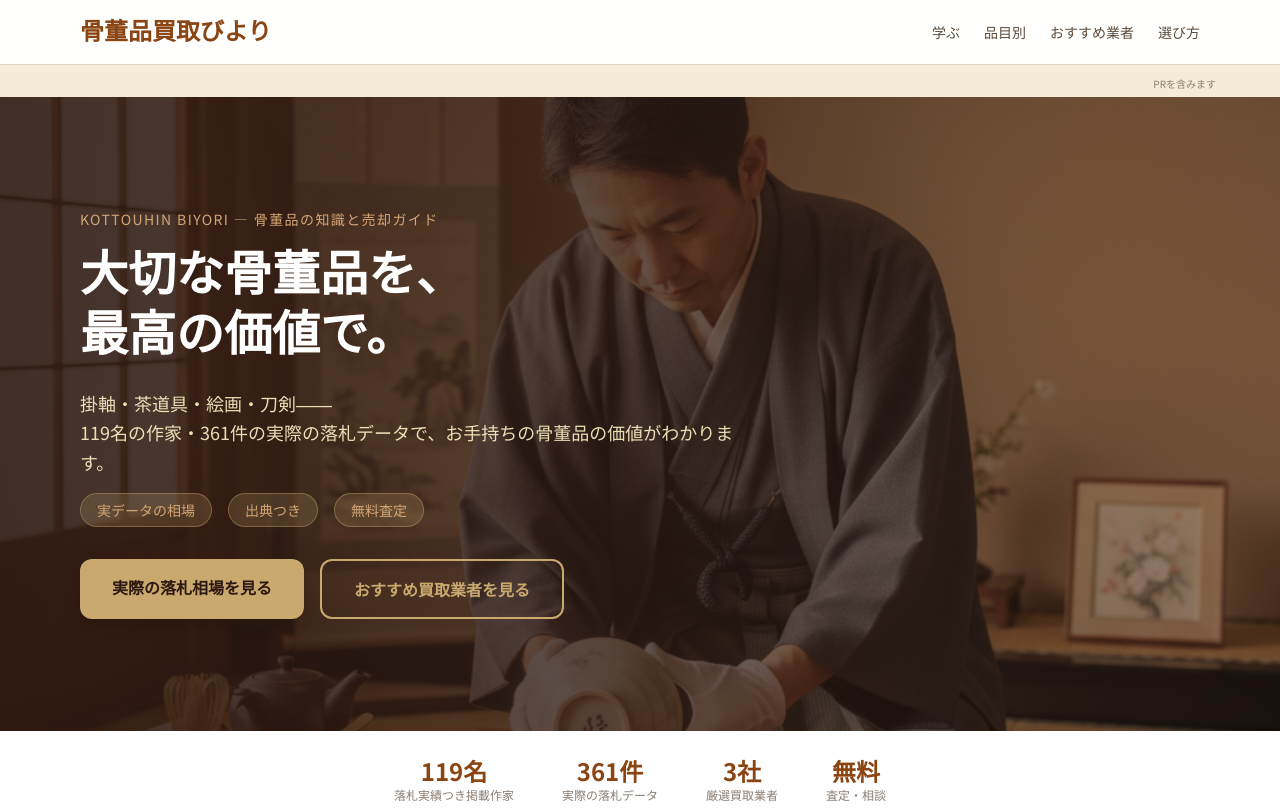
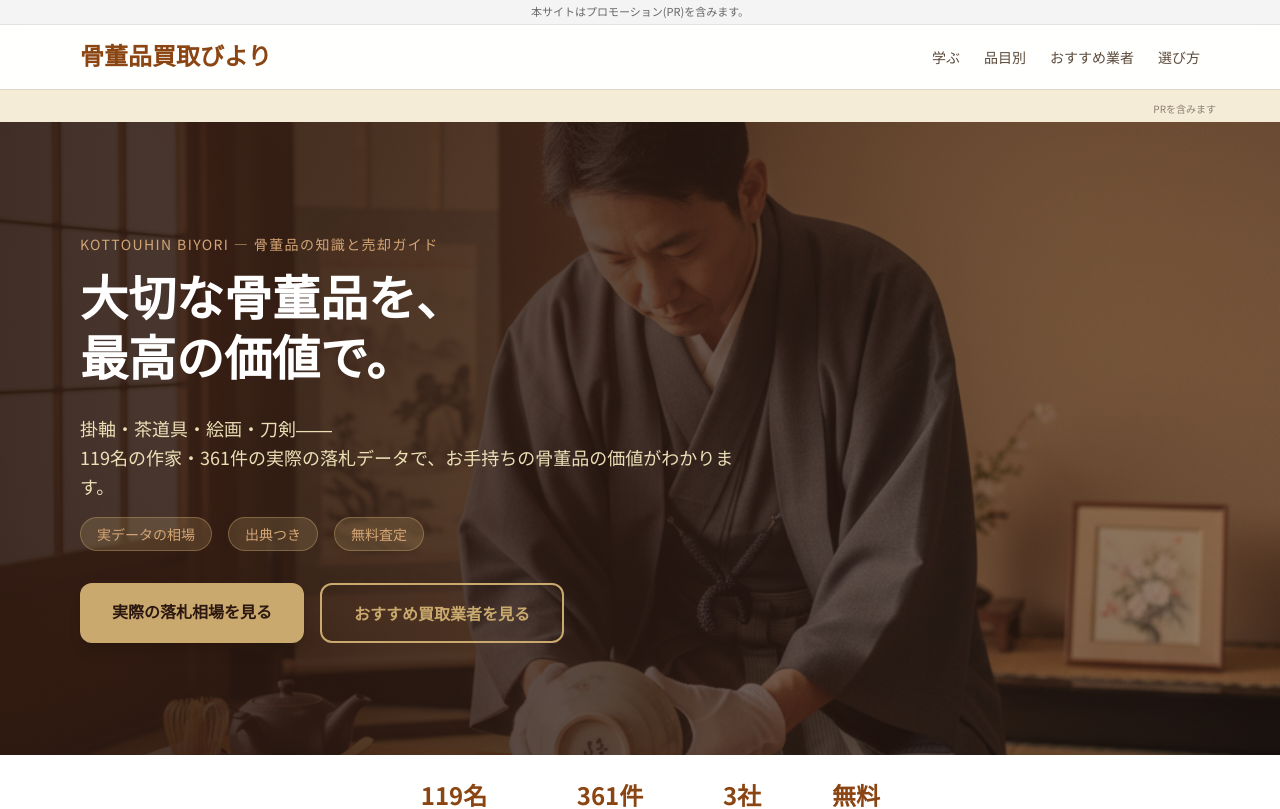
Before and after one commit to webmaster0818/kottouhin-biyori, a Next.js app: page / in a window 1280 px wide. Shown: the top 809 px of the page. Built offline with nearby package versions, Linux system fonts and the light colour scheme.

Commit message:
PR表記バー追加(MediaXAI指示)

```diff
--- a/app/layout.tsx
+++ b/app/layout.tsx
@@ -57,7 +57,7 @@ export default function RootLayout({
         <meta httpEquiv="Pragma" content="no-cache" />
         <meta httpEquiv="Expires" content="0" />
       </head>
-      <body className="min-h-full flex flex-col">{children}
+      <body className="min-h-full flex flex-col"><div style={{background:'#f4f4f4',borderBottom:'1px solid #e2e2e2',fontSize:'11px',lineHeight:1.6,color:'#666',textAlign:'center',padding:'3px 8px'}}>本サイトはプロモーション(PR)を含みます。</div>{children}
         <script
           type="application/ld+json"
           dangerouslySetInnerHTML={{ __html: "{\"@context\":\"https://schema.org\",\"@type\":\"Organization\",\"name\":\"骨董品買取びより\",\"url\":\"https://kottokaitori-biyori.com/\",\"logo\":\"https://kottokaitori-biyori.com/favicon.ico\",\"publisher\":{\"@type\":\"Organization\",\"name\":\"株式会社MediaX\",\"url\":\"https://mediax.biz\"},\"sameAs\":[\"https://kottokaitori-biyori.com/about/\"]}" }}
```
